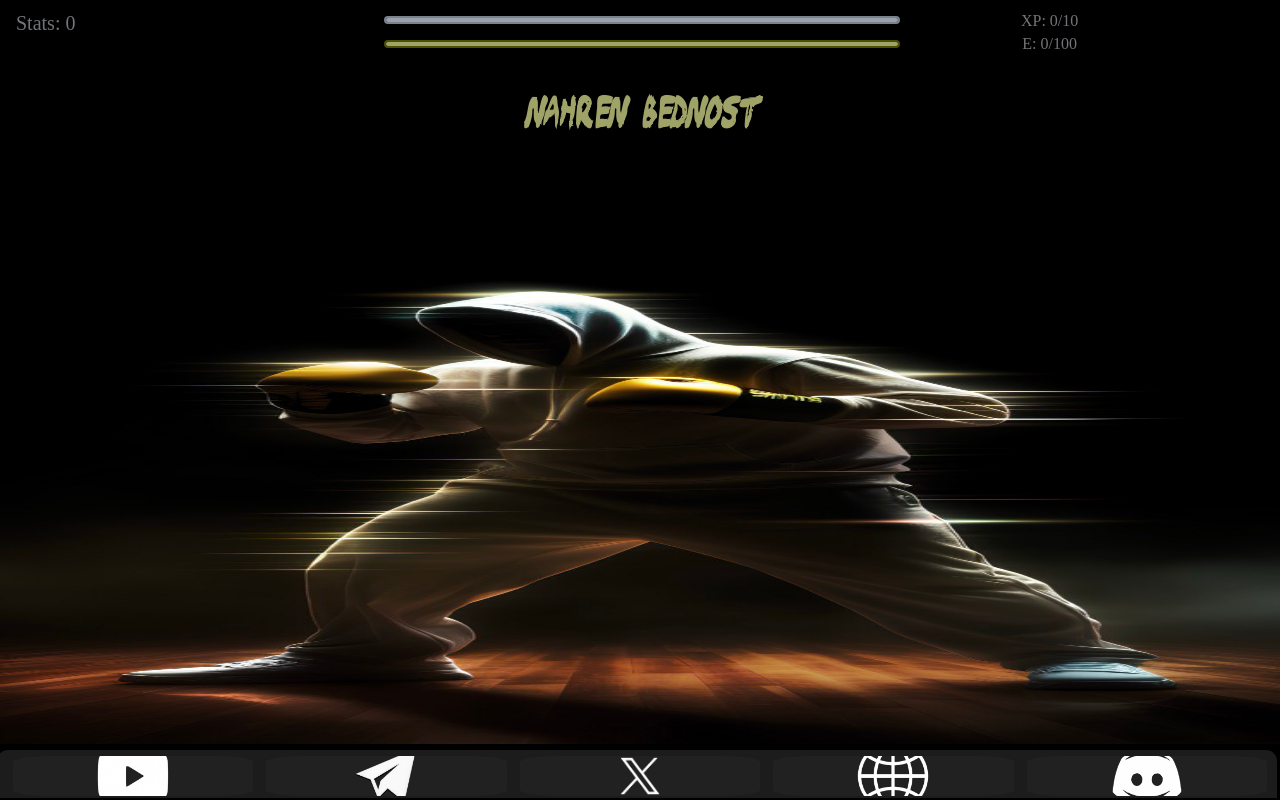
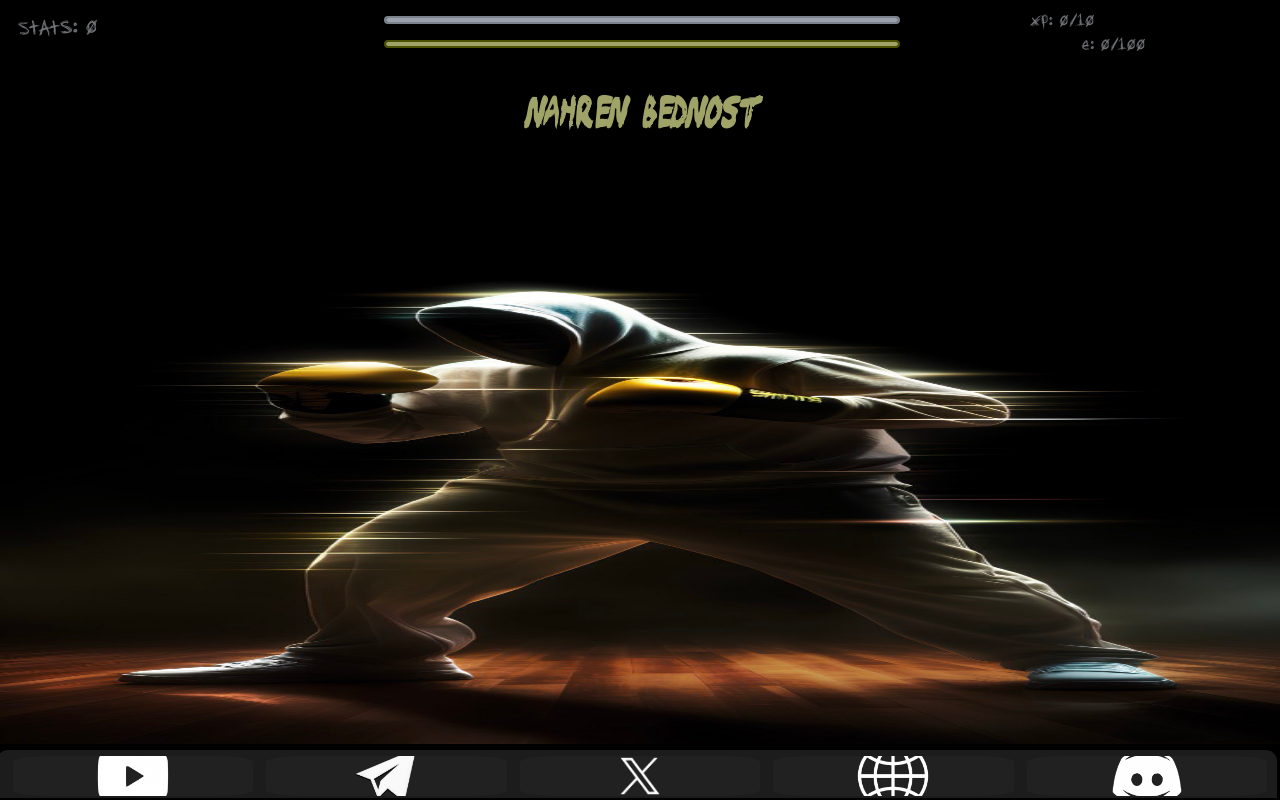
Before and after one commit to OgurecA/TapGame, a website: page CLICK/clicker.html in a window 1280 px wide. Drawn offline with Linux system fonts and the light colour scheme; no server answers.

Commit message:
Описание изменений

```diff
--- a/CLICK/clicker.html
+++ b/CLICK/clicker.html
@@ -9,6 +9,12 @@
     font-family: 'GraffitiFont';
     src: url('Fonts/brushed.ttf') format('truetype');
 }
+
+@font-face {
+    font-family: 'StatsFont';
+    src: url('Fonts/DIEDIEDI.ttf') format('truetype');
+}
+
 * {
     -webkit-touch-callout: none; /* iOS Safari */
     -webkit-user-select: none; /* Safari */
@@ -73,6 +79,7 @@ body {
     text-align: left;
     color: #727478;
     font-size: 2.5vh;
+	font-family: 'StatsFont', sans-serif;
 }
 #experience-amount {
 	color: #727478; /* Цвет текста */
@@ -81,12 +88,13 @@ body {
 
 #energy-info p {
     position: absolute;
-    top: 2.4vh;
-    right: 8vw;
+    top: 2vh;
+    right: 3vw;
     width: 20%;
     text-align: center;
     color: #727478;
     font-size: 2vh;
+	font-family: 'StatsFont', sans-serif;
 }
 #energy-points {
 	color: #727478; /* Цвет текста */
@@ -95,12 +103,13 @@ body {
 
 #XP-info p {
     position: absolute;
-    top: -0.5vh;
-    right: 8vw;
+    top: -1vh;
+    right: 7vw;
     width: 20%;
     text-align: center;
     color: #727478;
     font-size: 2vh;
+	font-family: 'StatsFont', sans-serif;
 }
 #XP-points {
 	color: #727478; /* Цвет текста */
```
Also changed, not shown: CLICK/Fonts/DIEDIEDI.TTF (added).
